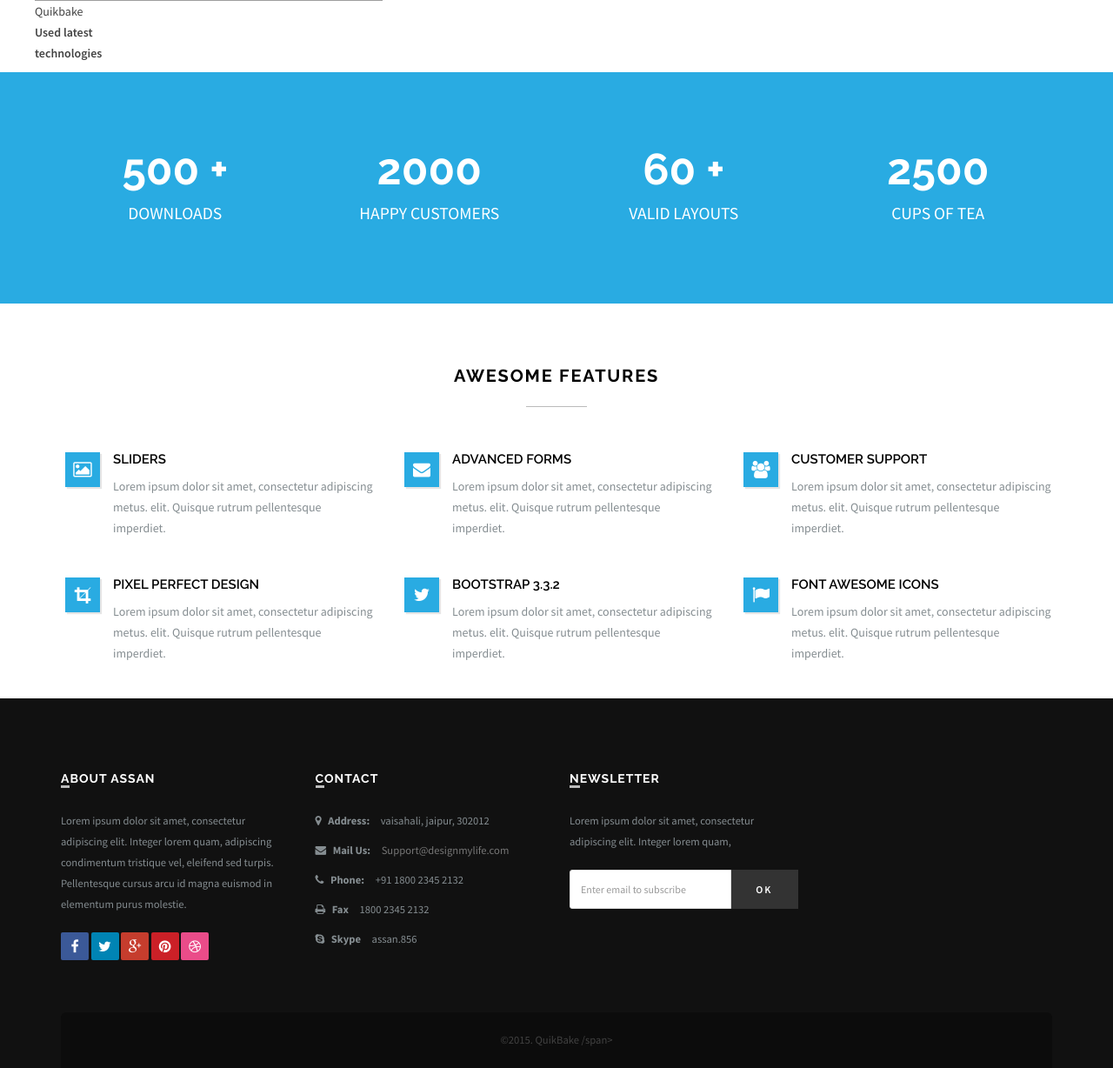
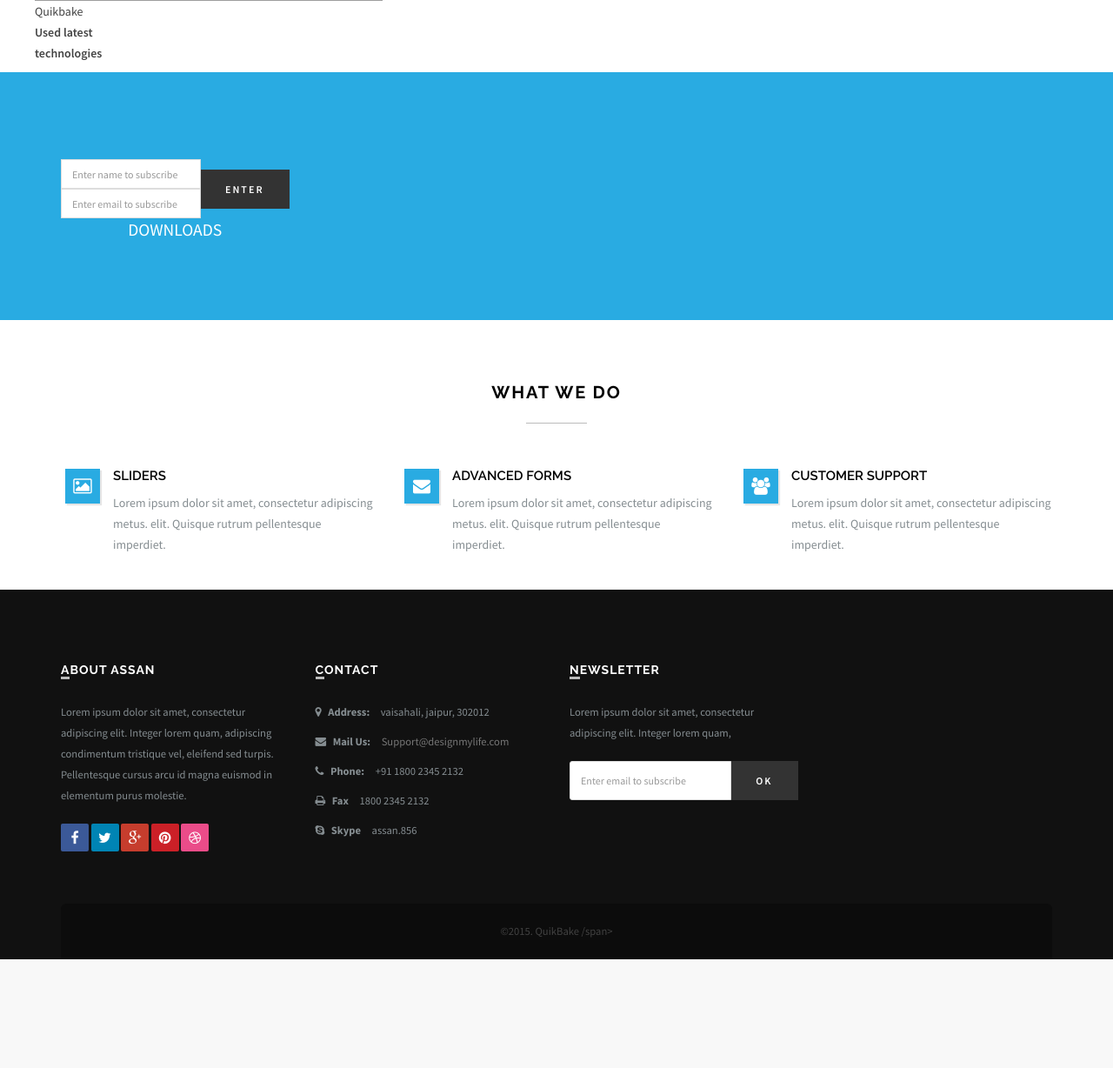
Before and after one commit to cyndichin/QuikBake, a PHP site: page / in a window 1280 px wide. Shown: the part 2823-4051 px from the top of the page at 87% size. After the commit the page ends 3926 px from the top, so only its background shows below. Run offline with PHP 8.4, Linux system fonts and the light colour scheme; some libraries are stand-ins or nearby versions; some web fonts are replaced; grey boxes are pictures that could not be loaded.

Commit message:
add text boxes

```diff
--- a/index.php
+++ b/index.php
@@ -45,7 +45,7 @@
             <div class="container">
                 <div class="top-bar">
                     <div class="pull-left sample-1right hidden-xs">
-                        <a><i class="fa fa-phone"></i> Call us: <span class="colored-text">+02 34543454</span> </a>
+                        <a><i class="fa fa-phone"></i> Call me maybe: <span class="colored-text">:)</span> </a>
                         <a><i class="fa fa-envelope"></i> Mail us: <span class="colored-text">quikbake@domain.com</span> </a>
                     </div>
                     <div class="pull-right">
@@ -373,21 +373,29 @@
             <div class="container">
                 <div class="row">
                     <div class="col-md-3 margin20 facts-in">
-                        <h3><span class="counter">500</span> +</h3>
+                        <div class="input-group">
+                                    <input type="text" name="name"class="form-control" placeholder="Enter name to subscribe">
+                                    <input type="text" name="email" class="form-control" placeholder="Enter email to subscribe">
+                                    <span class="input-group-btn">
+                                    <button class="btn  btn-theme-dark btn-lg" type="submit">Enter</button>
+                        </div>
                         <h4>Downloads</h4>
                     </div><!--facts in-->
-                    <div class="col-md-3 margin20 facts-in">
+            <!--         <div class="col-md-3 margin20 facts-in">
                         <h3><span class="counter">2000</span></h3>
                         <h4>Happy Customers</h4>
-                    </div><!--facts in-->
-                    <div class="col-md-3 margin20 facts-in">
+                    </div> -->
+                    <!--facts in-->
+                <!--     <div class="col-md-3 margin20 facts-in">
                         <h3><span class="counter">60</span> +</h3>
                         <h4>Valid layouts </h4>
-                    </div><!--facts in-->
-                    <div class="col-md-3 margin20 facts-in">
+                    </div> -->
+                    <!--facts in-->
+                    <!-- <div class="col-md-3 margin20 facts-in">
                         <h3><span class="counter">2500</span></h3>
                         <h4>Cups of tea</h4>
-                    </div><!--facts in-->
+                    </div>
+                     --><!--facts in-->
                 </div>
             </div>
         </section><!--fun facts-->
@@ -397,7 +405,7 @@
                 <div class="row">
                     <div class="col-md-12">
                         <div class="center-heading">
-                            <h2>Awesome features</h2>
+                            <h2>What we do</h2>
                             <span class="center-line"></span>
                         </div>
                     </div>
@@ -439,48 +447,6 @@
                                 <p>
                                     Lorem ipsum dolor sit amet, consectetur adipiscing metus. elit. Quisque rutrum pellentesque imperdiet.
                                 </p>
-                            </div>
-                        </div><!--services box-->
-                    </div><!--services col-->
-
-                    <div class="col-md-4 col-sm-6 margin20">
-                        <div class="services-box wow animated fadeIn" data-wow-duration="700ms" data-wow-delay="400ms">
-                            <div class="services-box-icon">
-                                <i class="fa fa-crop"></i>
-                            </div><!--services icon-->
-                            <div class="services-box-info">
-                                <h4>Pixel perfect design</h4>
-                                <p>
-                                    Lorem ipsum dolor sit amet, consectetur adipiscing metus. elit. Quisque rutrum pellentesque imperdiet.
-                                </p>
-                            </div>
-                        </div><!--services box-->
-                    </div><!--services col-->
-                    <div class="col-md-4 col-sm-6 margin20">
-                        <div class="services-box wow animated fadeIn" data-wow-duration="700ms" data-wow-delay="500ms">
-                            <div class="services-box-icon">
-                                <i class="fa fa-twitter"></i>
-                            </div><!--services icon-->
-                            <div class="services-box-info">
-                                <h4>Bootstrap 3.3.2</h4>
-                                <p>
-                                    Lorem ipsum dolor sit amet, consectetur adipiscing metus. elit. Quisque rutrum pellentesque imperdiet.
-                                </p>
-                            </div>
-                        </div><!--services box-->
-                    </div><!--services col-->
-                    <div class="col-md-4 col-sm-6 margin20">
-                        <div class="services-box wow animated fadeIn" data-wow-duration="700ms" data-wow-delay="600ms">
-                            <div class="services-box-icon">
-                                <i class="fa fa-flag"></i>
-                            </div><!--services icon-->
-                            <div class="services-box-info">
-                                <h4>Font Awesome icons</h4>
-                                <p>
-                                    Lorem ipsum dolor sit amet, consectetur adipiscing metus. elit. Quisque rutrum pellentesque imperdiet.
-
-                                </p>
-
                             </div>
                         </div><!--services box-->
                     </div><!--services col-->
@@ -532,7 +498,6 @@
                                     <input type="text" class="form-control" placeholder="Enter email to subscribe">
                                     <span class="input-group-btn">
                                         <button class="btn  btn-theme-dark btn-lg" type="submit">Ok</button>
-                                    </span>
                                 </div>
                             </form>
                         </div>
```
